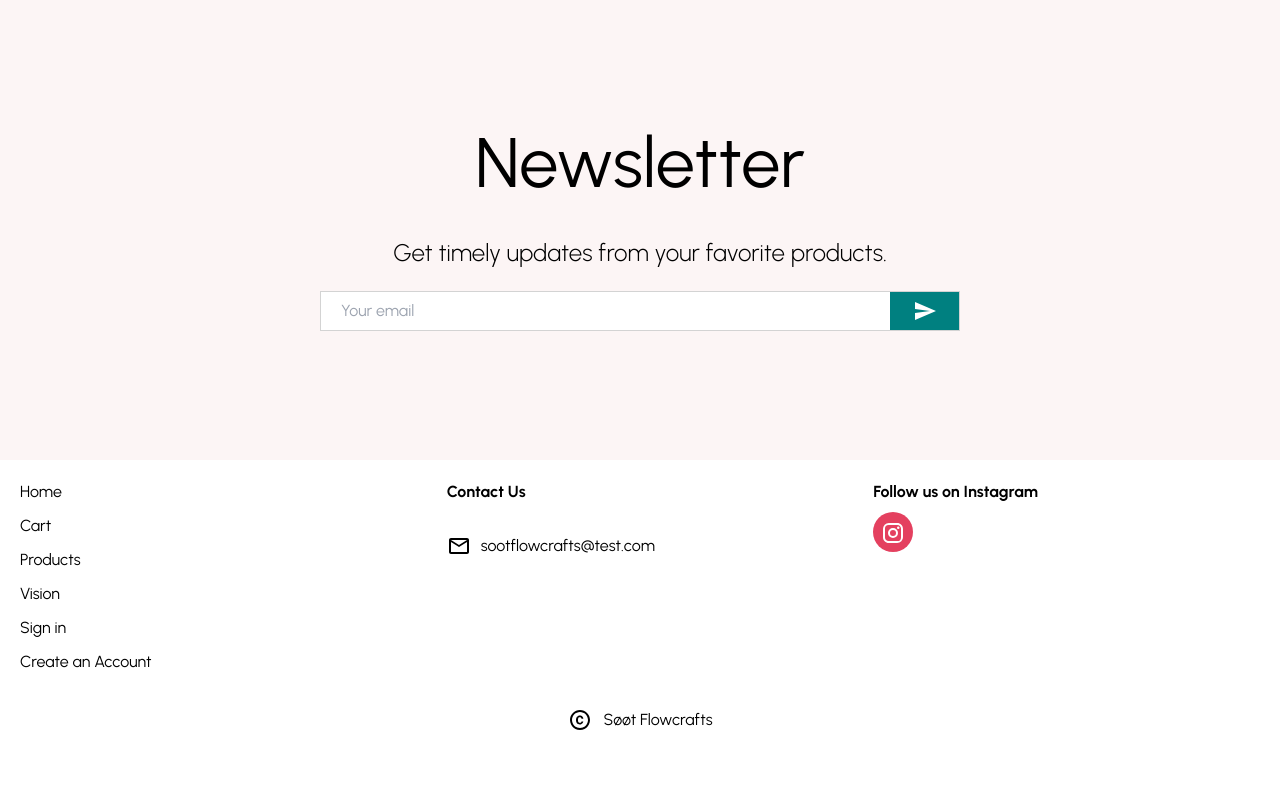
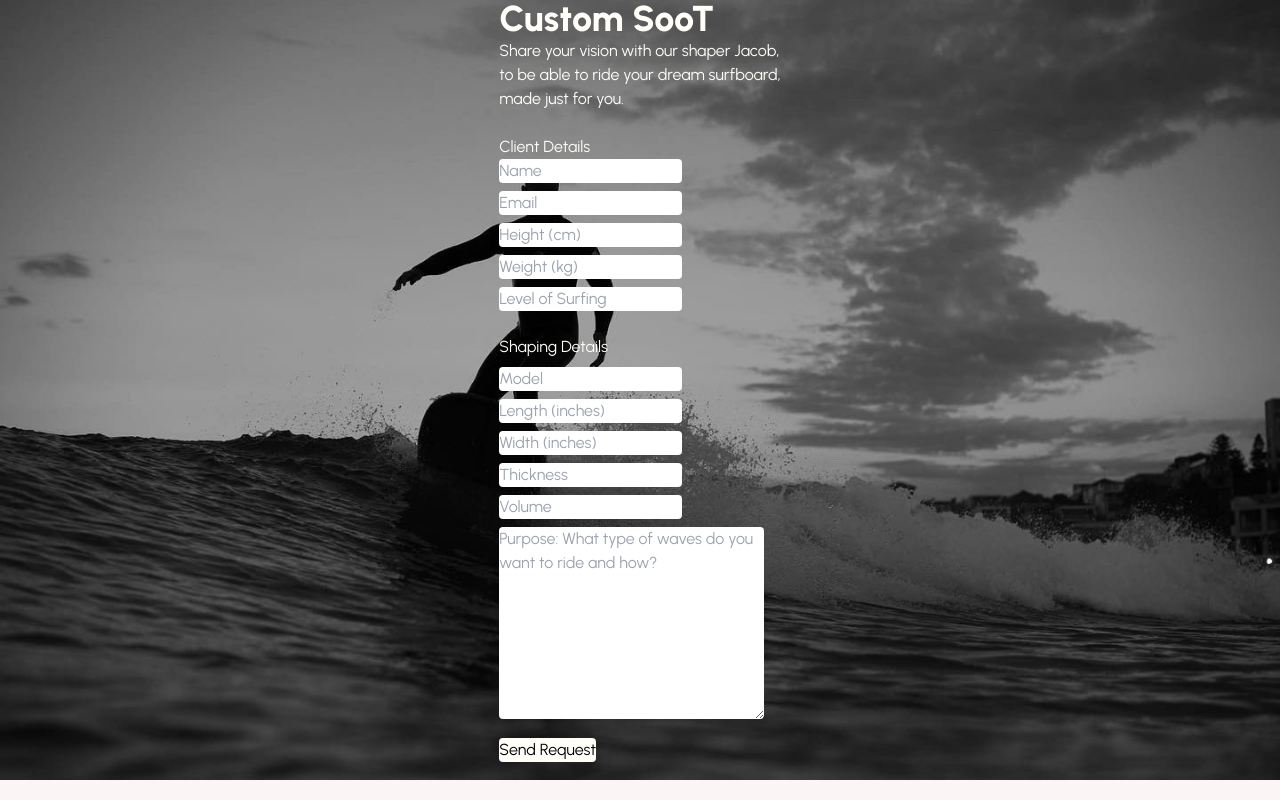
Before and after one commit to alawmoradi665/soot_flowboards-app, a React (Create React App) app in the folder client/: page / in a window 1280 px wide. Shown: the part 1560-2360 px from the top of the page. Before the commit the page ends 2312 px from the top, so only its background shows below. Built offline with nearby package versions, Linux system fonts and the light colour scheme; no server answers.

Commit message:
custom request form

```diff
--- a/client/package.json
+++ b/client/package.json
@@ -4,6 +4,7 @@
   "private": true,
   "dependencies": {
     "@craco/craco": "^6.4.3",
+    "@emailjs/browser": "^3.4.0",
     "@headlessui/react": "^1.4.2",
     "@heroicons/react": "^1.0.5",
     "@material-ui/core": "^4.12.3",
@@ -13,6 +14,7 @@
     "@testing-library/react": "^11.1.0",
     "@testing-library/user-event": "^12.1.10",
     "axios": "^0.21.4",
+    "emailjs-com": "^3.2.0",
     "react": "^17.0.2",
     "react-dom": "^17.0.2",
     "react-redux": "^7.2.5",
--- /dev/null
+++ b/client/src/components/ContactUs.jsx
@@ -0,0 +1,75 @@
+import emailjs from "emailjs-com";
+import React from 'react';
+
+export default function ContactUs() {
+
+    function sendEmail(e) {
+        e.preventDefault();
+
+    emailjs.sendForm('gmail', 'template_rondk4y', e.target, 'user_xSYxDnrAKfjXYqLs9r0zK')
+        .then((result) => {
+            console.log(result.text);
+        }, (error) => {
+            console.log(error.text);
+        });
+        e.target.reset()
+    }
+
+
+    return(
+        <div>
+            <div className="w-screen h-screen bg-riding-board bg-cover flex items-center justify-center">
+                <form onSubmit={sendEmail}>
+                    <div>
+                        <h1 class="text-4xl font-extrabold text-white">Custom SooT</h1>
+                        <h1 class="text-l text-white">Share your vision with our shaper Jacob,<br/> to be able to ride your dream surfboard,<br/> made just for you. </h1>
+                    </div>
+                    <br/>
+                    <div>
+                        <h3 className="text-white">Client Details</h3>
+                    </div>
+                    <div>
+                        <input type="text" className="rounded" placeholder="Name" name="name"/>
+                    </div>
+                    <div className="col-8 form-group pt-2 mx-auto">
+                        <input type="email" className="rounded" placeholder="Email" name="email"/>
+                    </div>
+                    <div className="col-8 form-group pt-2 mx-auto">
+                        <input type="text" className="rounded" placeholder="Height (cm)" name="height"/>
+                    </div>
+                    <div className="col-8 form-group pt-2 mx-auto">
+                        <input type="text" className="rounded" placeholder="Weight (kg)" name="weight"/>
+                    </div>
+                    <div className="col-8 form-group pt-2 mx-auto">
+                        <input type="text" className="rounded" placeholder="Level of Surfing" name="level"/>
+                    </div>
+                    <br/>
+                    <div>
+                        <h3 className="text-white">Shaping Details</h3>
+                    </div>
+                    <div className="col-8 form-group pt-2 mx-auto">
+                        <input type="text" className="rounded" placeholder="Model" name="model"/>
+                    </div>
+                    <div className="col-8 form-group pt-2 mx-auto">
+                        <input type="text" className="rounded" placeholder="Length (inches)" name="length"/>
+                    </div>
+                    <div className="col-8 form-group pt-2 mx-auto">
+                        <input type="text" className="rounded" placeholder="Width (inches)" name="width"/>
+                    </div>
+                    <div className="col-8 form-group pt-2 mx-auto">
+                        <input type="text" className="rounded" placeholder="Thickness" name="thickness"/>
+                    </div>
+                    <div className="col-8 form-group pt-2 mx-auto">
+                        <input type="text" className="rounded" placeholder="Volume" name="volume"/>
+                    </div>
+                    <div className="col-8 form-group pt-2 mx-auto">
+                        <textarea className="rounded" cols="30" rows="8" placeholder="Purpose: What type of waves do you want to ride and how?" name="purpose"></textarea>
+                    </div>
+                    <div className="col-8 pt-3 mx-auto">
+                        <button className="btn bg-white rounded" value="Send Message">Send Request</button>
+                    </div>
+                </form>
+            </div>
+        </div>
+    )
+}
--- a/client/src/pages/Home.jsx
+++ b/client/src/pages/Home.jsx
@@ -6,6 +6,7 @@ import Navbar from "../components/Navbar";
 import Newsletter from "../components/Newsletter";
 import Products from "../components/Products";
 import Slider from "../components/Slider";
+import ContactUs from "../components/ContactUs";
 
 const Home = () => {
   return (
@@ -15,6 +16,7 @@ const Home = () => {
       <Slider />
       <Categories />
       <Products/>
+      <ContactUs/>
       <Newsletter/>
       <Footer/>
     </div>
```
Also changed, not shown: 1 other file (tests, documents, lock files or other folders).
